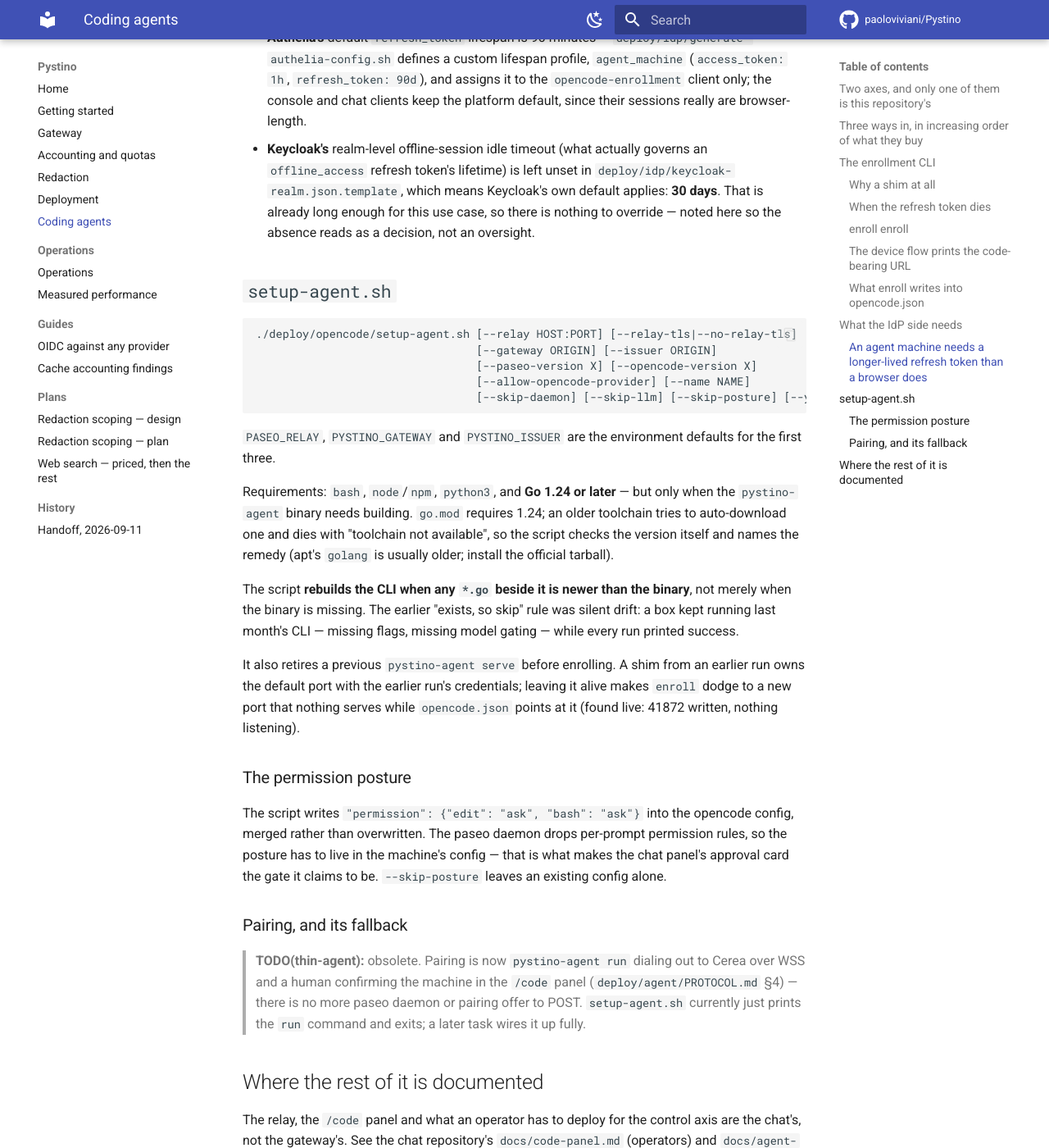
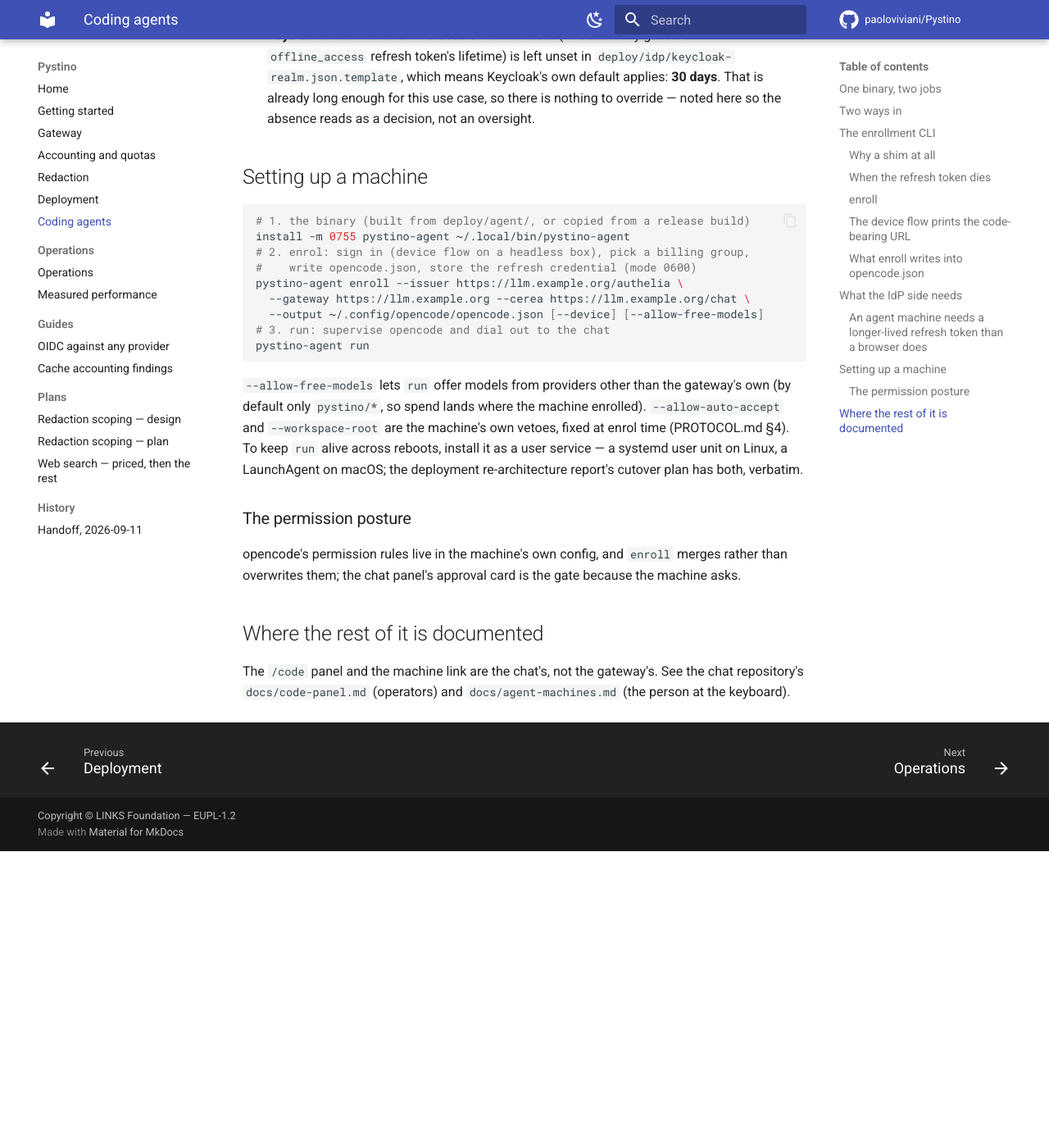
Before and after one commit to paoloviviani/Pystino, an MkDocs documentation site: the page built from docs/coding-agents.md, in a window 1280 px wide and 1400 px high, scrolled down 4971 px. Shown: the whole window at 82% size. Built offline with MkDocs 1.6.1 and Material for MkDocs 9.7.7, drawn with Linux system fonts in a browser that asks for light colours; comment, search, counter and statistics services are not loaded; after the commit the page ends 6009 px from its top, so only the background shows below that; some of the changed text lies outside the part shown.

Commit message:
Drop the relay and the old agent installer in favour of --agents
Integrating thin-agent with the deployment re-architecture leaves two ways of
describing a coding-agent machine: the paseo-era one (setup-agent.sh, a relay,
daemon pairing) and the one that now exists (pystino-agent enroll + run
dialling out to the chat, switched on stack-side by pystino init --agents).
Keeping both would send an operator to a script that installs a relay nobody
runs any more, so the paseo-era path goes: setup-agent.sh and the legacy
deploy/.env.example are deleted, docs/coding-agents.md, AGENTS.md and
CLAUDE.md describe the one binary, adopt's note says machines re-enrol rather
than asking the operator to carry a relay over, and the expired-credential
message names the command that actually exists.

The pasted-key install.sh stays: it is the no-OIDC fallback, not a relay.

Co-Authored-By: Claude Opus 5.5 <noreply@anthropic.com>

````diff
--- a/docs/coding-agents.md
+++ b/docs/coding-agents.md
@@ -6,31 +6,28 @@ server can. It runs unattended, it is configured by a file on disk, and the
 person it works for is not watching. This page is what this repository ships
 to wire one up, and why each piece exists.
 
-Everything here lives in `deploy/opencode/`.
+The machine side is one binary, `pystino-agent` (`deploy/agent/`), plus the
+pasted-key fallback in `deploy/opencode/install.sh`.
 
-## Two axes, and only one of them is this repository's
+## One binary, two jobs
 
-| Axis | What it carries | Where it is set up |
+| Job | What it carries | Command |
 |---|---|---|
-| **LLM** | opencode → the local `serve` shim → gateway `/v1` | here |
-| **control** | the paseo daemon → a self-hosted relay → the chat's `/code` panel | the chat's repository (ADR 0085) |
+| **LLM** | opencode → the local refreshing shim → gateway `/v1`, billed to the signed-in person | `pystino-agent enroll`, then the shim `run` starts |
+| **control** | the machine dials *out* to the chat over WSS (`/chat/api/v2/code/machine`), so the chat's `/code` panel can drive it | `pystino-agent run` |
 
-The two are independent. A machine can have the LLM axis alone (opencode
-billed to the person, driven from their own terminal) or both (the same
-machine also drivable from the chat's Agents panel). Nothing on the control
-axis touches `/v1`, and nothing on the LLM axis touches the relay.
+There is no relay and no daemon to pair: the machine connects outbound with its
+own enrolment token, and a person confirms it in the `/code` panel
+(`deploy/agent/PROTOCOL.md` §4). The stack side is one switch,
+`pystino init --agents` (`CODE_AGENTS_ENABLED=true`); the machine's public OIDC
+client `opencode-enrollment` ships in the bundled Authelia.
 
-`deploy/opencode/setup-agent.sh` sets up both, which is why it takes a
-`--relay` as well as a `--gateway`. The `--skip-daemon` flag reduces it to
-this page's half.
+## Two ways in
 
-## Three ways in, in increasing order of what they buy
-
-| Script | Credential | Bills |
+| How | Credential | Bills |
 |---|---|---|
 | `deploy/opencode/install.sh` | a `gwk_…` API key pasted by a human (ADR 0010) | the key's group |
-| `deploy/opencode/setup-agent.sh --skip-daemon` | an OIDC enrollment, renewed by a local shim (ADR 0040) | the signed-in person, `x-bill-to` their chosen group (ADR 0061) |
-| `deploy/opencode/setup-agent.sh` | the same, plus the daemon pairing | as above, and the machine appears in the chat's `/code` panel |
+| `pystino-agent enroll` + `run` | an OIDC enrolment (device or loopback flow), renewed by the local shim (ADR 0040) | the signed-in person, `x-bill-to` their chosen group (ADR 0061); the machine appears in the chat's `/code` panel |
 
 `install.sh` never mints the key: `POST /api/me/keys` is session-cookie only,
 so a human mints it in the console and pastes it at a hidden prompt. The key
@@ -38,15 +35,10 @@ is never taken as an argv flag — argv leaks through `ps` and shell history.
 
 ## The enrollment CLI
 
-> **TODO(thin-agent):** this module is becoming `pystino-agent`, the single
-> binary that also supervises opencode and dials out to Cerea (see
-> `deploy/agent/PROTOCOL.md`). `pair` (paseo daemon pairing) is gone; a `run`
-> subcommand replaces it. The rest of this section, written for the paseo-era
-> `pystino-enroll pair` flow, is updated only where the binary name and path
-> changed; a fuller rewrite follows once `run` lands.
-
 `deploy/agent/` is a small Go program with subcommands. Build it from that
-directory (`go build -o pystino-agent .`); `setup-agent.sh` builds it for you.
+directory (`go build -o pystino-agent .`, Go 1.24+), or cross-compile for a
+target machine (`GOOS=darwin GOARCH=arm64 go build …`); it has no runtime
+dependency beyond `opencode` itself.
 
 ```
 pystino-agent enroll   sign in, pick a billing group, write opencode.json,
@@ -97,12 +89,12 @@ long hang. Three things make that true:
   `<creds-dir>/pystino-status.json` (next to
   `pystino-credentials.json`) as `{"state","checkedAt","message"}`, and the
   same JSON is served at `GET http://127.0.0.1:<port>/pystino/health`. The
-  file exists for a reader with no loopback access — Cerea, through the
-  paseo daemon — and the endpoint for one that has it; both always agree,
+  file exists for a reader with no loopback access — `run`, which reports it
+  to the chat over the machine link — and the endpoint for one that has it; both always agree,
   because the endpoint reads the same in-memory status the file was last
   written from.
 
-### `enroll enroll`
+### `enroll`
 
 ```
 pystino-agent enroll [--issuer URL] [--gateway URL] [--client-id ID]
@@ -225,54 +217,36 @@ sized for the browser case, not this one:
   case, so there is nothing to override — noted here so the absence reads as
   a decision, not an oversight.
 
-## `setup-agent.sh`
+## Setting up a machine
 
-```
-./deploy/opencode/setup-agent.sh [--relay HOST:PORT] [--relay-tls|--no-relay-tls]
-                                 [--gateway ORIGIN] [--issuer ORIGIN]
-                                 [--paseo-version X] [--opencode-version X]
-                                 [--allow-opencode-provider] [--name NAME]
-                                 [--skip-daemon] [--skip-llm] [--skip-posture] [--yes]
+```sh
+# 1. the binary (built from deploy/agent/, or copied from a release build)
+install -m 0755 pystino-agent ~/.local/bin/pystino-agent
+# 2. enrol: sign in (device flow on a headless box), pick a billing group,
+#    write opencode.json, store the refresh credential (mode 0600)
+pystino-agent enroll --issuer https://llm.example.org/authelia \
+  --gateway https://llm.example.org --cerea https://llm.example.org/chat \
+  --output ~/.config/opencode/opencode.json [--device] [--allow-free-models]
+# 3. run: supervise opencode and dial out to the chat
+pystino-agent run
 ```
 
-`PASEO_RELAY`, `PYSTINO_GATEWAY` and `PYSTINO_ISSUER` are the environment
-defaults for the first three.
-
-Requirements: `bash`, `node`/`npm`, `python3`, and **Go 1.24 or later** — but
-only when the `pystino-agent` binary needs building. `go.mod` requires 1.24;
-an older toolchain tries to auto-download one and dies with "toolchain not
-available", so the script checks the version itself and names the remedy
-(apt's `golang` is usually older; install the official tarball).
-
-The script **rebuilds the CLI when any `*.go` beside it is newer than the
-binary**, not merely when the binary is missing. The earlier "exists, so skip"
-rule was silent drift: a box kept running last month's CLI — missing flags,
-missing model gating — while every run printed success.
-
-It also retires a previous `pystino-agent serve` before enrolling. A shim
-from an earlier run owns the default port with the earlier run's credentials;
-leaving it alive makes `enroll` dodge to a new port that nothing serves while
-`opencode.json` points at it (found live: 41872 written, nothing listening).
+`--allow-free-models` lets `run` offer models from providers other than the
+gateway's own (by default only `pystino/*`, so spend lands where the machine
+enrolled). `--allow-auto-accept` and `--workspace-root` are the machine's own
+vetoes, fixed at enrol time (PROTOCOL.md §4). To keep `run` alive across
+reboots, install it as a user service — a systemd user unit on Linux, a
+LaunchAgent on macOS; the deployment re-architecture report's cutover plan has
+both, verbatim.
 
 ### The permission posture
 
-The script writes `"permission": {"edit": "ask", "bash": "ask"}` into the
-opencode config, merged rather than overwritten. The paseo daemon drops
-per-prompt permission rules, so the posture has to live in the machine's
-config — that is what makes the chat panel's approval card the gate it claims
-to be. `--skip-posture` leaves an existing config alone.
-
-### Pairing, and its fallback
-
-> **TODO(thin-agent):** obsolete. Pairing is now `pystino-agent run` dialing
-> out to Cerea over WSS and a human confirming the machine in the `/code`
-> panel (`deploy/agent/PROTOCOL.md` §4) — there is no more paseo daemon or
-> pairing offer to POST. `setup-agent.sh` currently just prints the `run`
-> command and exits; a later task wires it up fully.
+opencode's permission rules live in the machine's own config, and `enroll`
+merges rather than overwrites them; the chat panel's approval card is the gate
+because the machine asks.
 
 ## Where the rest of it is documented
 
-The relay, the `/code` panel and what an operator has to deploy for the
-control axis are the chat's, not the gateway's. See the chat repository's
+The `/code` panel and the machine link are the chat's, not the gateway's. See the chat repository's
 `docs/code-panel.md` (operators) and `docs/agent-machines.md` (the person at
 the keyboard).
````
Also changed, not shown: AGENTS.md (+5 -4 lines), CLAUDE.md (+6 -5 lines), 7 other files.
